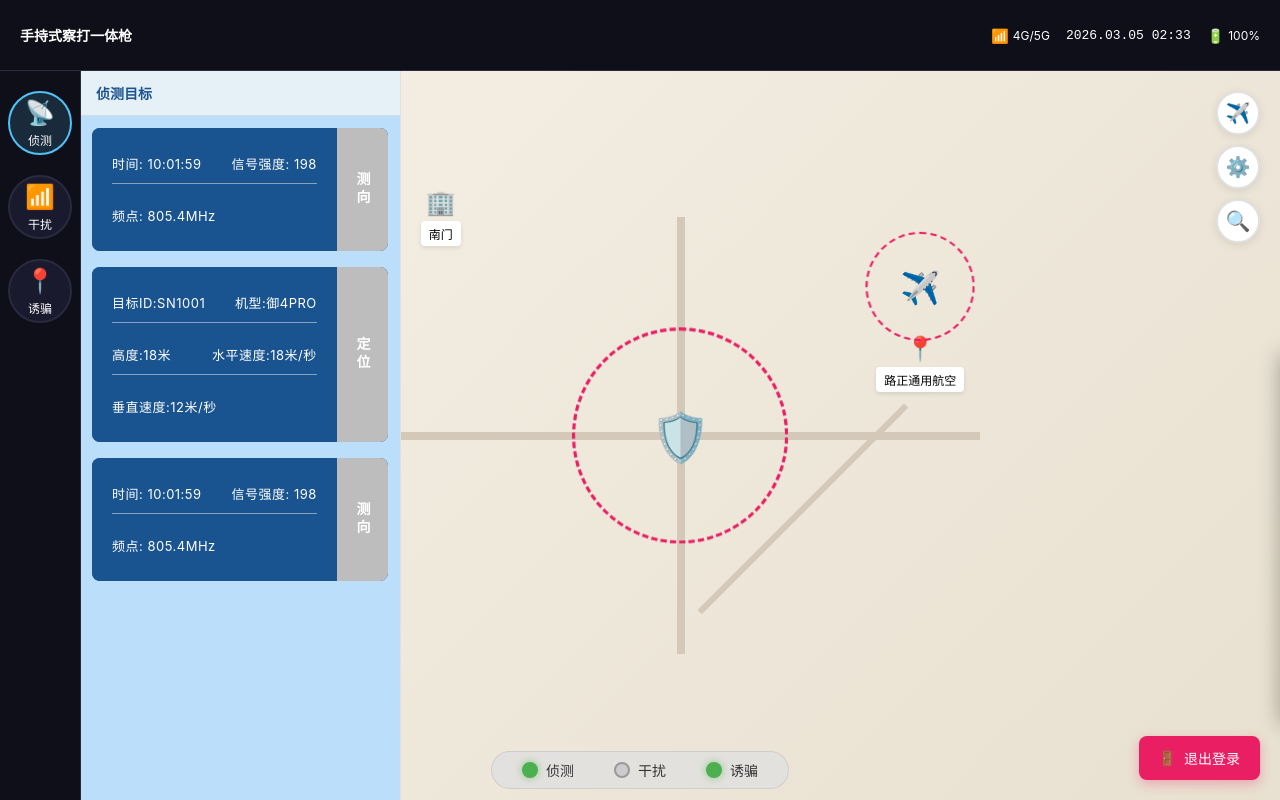
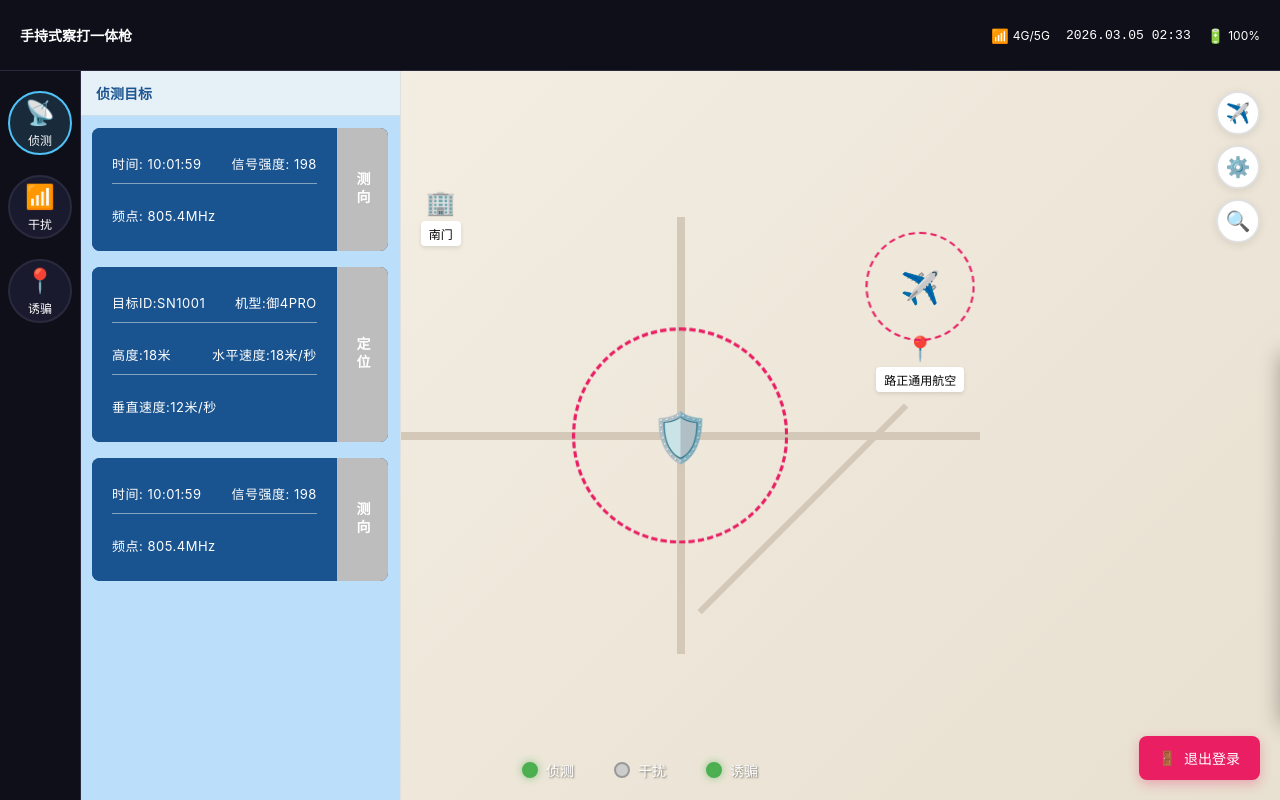
Before and after one commit to yuanfen-ai/KY, a Vue app in the folder frontend/: page /main in a window 1280 px wide. Built offline with nearby package versions, Linux system fonts and the light colour scheme; sample sign-in values are in the browser's storage.

Commit message:
fix: 修复底部设备状态栏为透明背景且无边框

```diff
--- a/frontend/src/views/Main.vue
+++ b/frontend/src/views/Main.vue
@@ -936,10 +936,10 @@ onUnmounted(() => {
 }
 
 .device-status-container {
-  background: rgba(224, 224, 224, 0.8); /* 半透明灰色背景 */
+  background: transparent; /* 完全透明背景 */
   padding: 8px 30px;
-  border-radius: 30px;
-  border: 1px solid rgba(200, 200, 200, 0.8);
+  border-radius: 0; /* 去掉圆角 */
+  border: none; /* 去掉边框 */
 }
 
 .device-status-items {
@@ -972,9 +972,10 @@ onUnmounted(() => {
 }
 
 .status-label {
-  color: #333333;
+  color: #ffffff; /* 改为白色文字，在透明背景下更清晰 */
   font-size: 14px;
   font-weight: 500;
+  text-shadow: 1px 1px 2px rgba(0, 0, 0, 0.5); /* 添加文字阴影，提高可读性 */
 }
 
 /* 退出按钮 */
```
